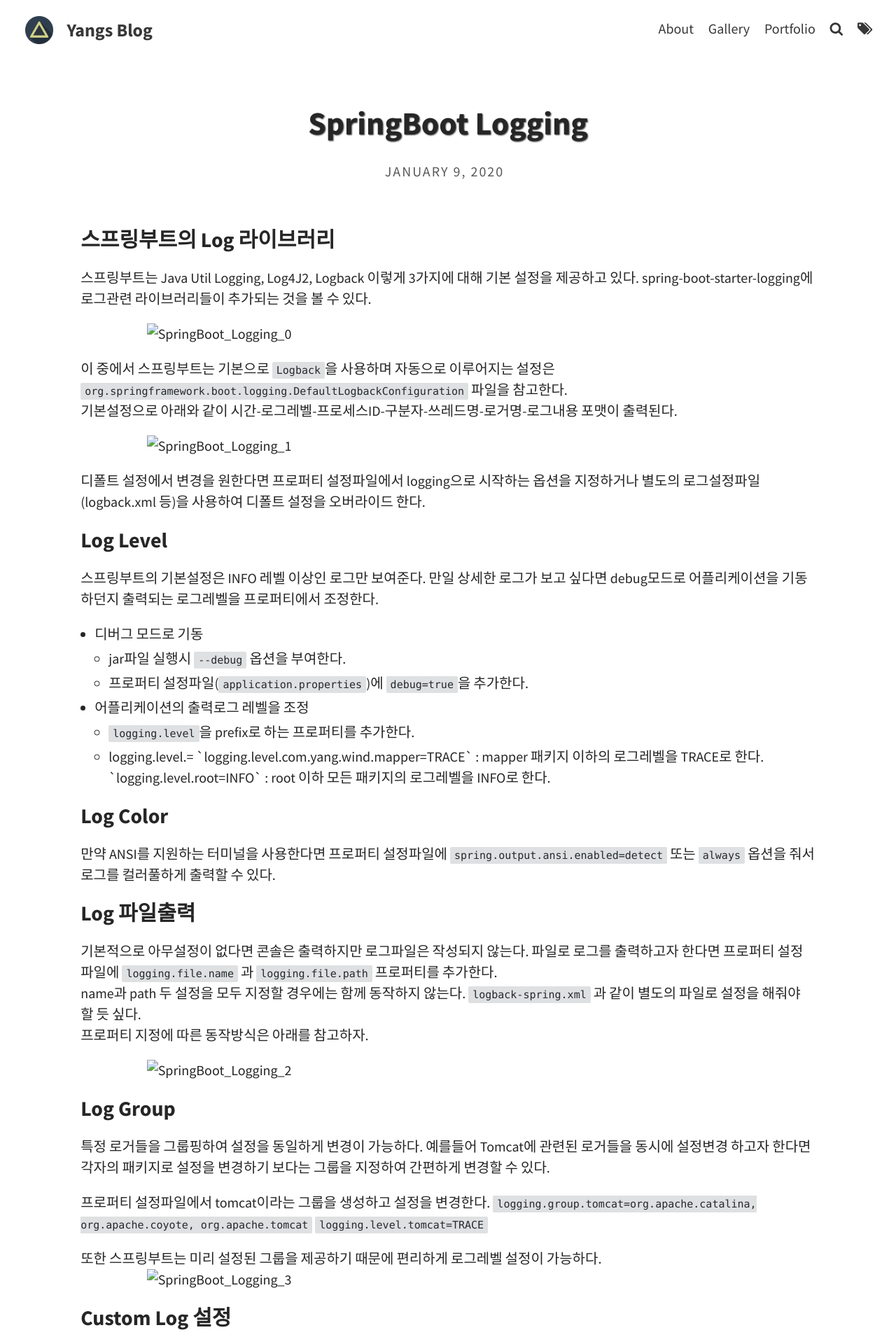
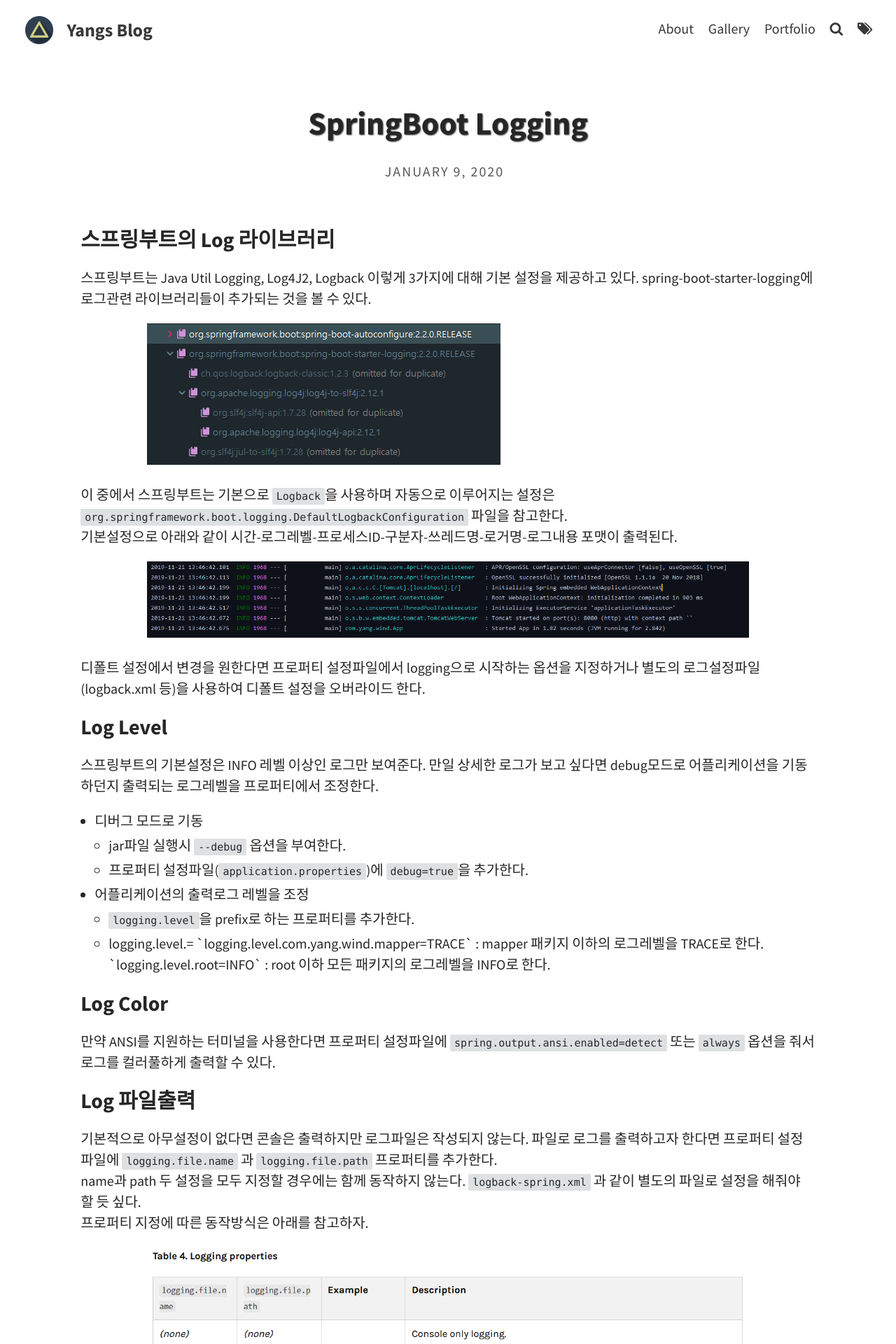
Before and after one commit to swampwar/swampwar.github.io, a Jekyll site: the page built from _posts/2020/2020-01-09-SpringBoot-Logging.md, in a window 1280 px wide. Shown: the top 1920 px of the page at 70% size. Built offline with Jekyll 4.4.1, drawn with Linux system fonts in a browser that asks for light colours.

Commit message:
SpringBoot 로깅 포스팅

```diff
--- a/_posts/2020/2020-01-09-SpringBoot-Logging.md
+++ b/_posts/2020/2020-01-09-SpringBoot-Logging.md
@@ -8,12 +8,12 @@ tags: [Java, Spring, SpringBoot, Logging, 로깅, Logback, 로그]
 스프링부트는 Java Util Logging, Log4J2, Logback 이렇게 3가지에 대해 기본 설정을 제공하고 있다.
 spring-boot-starter-logging에 로그관련 라이브러리들이 추가되는 것을 볼 수 있다.
 
-![SpringBoot_Logging_0]({{ "/assets/img/2020/SpringBoot_Logging_0.png" | relative_url }})
+![SpringBoot_Logging_0]({{ "/assets/img/202001/SpringBoot_Logging_0.png" | relative_url }})
 
 이 중에서 스프링부트는 기본으로 `Logback`을 사용하며 자동으로 이루어지는 설정은 `org.springframework.boot.logging.DefaultLogbackConfiguration` 파일을 참고한다.
 기본설정으로 아래와 같이 시간-로그레벨-프로세스ID-구분자-쓰레드명-로거명-로그내용 포맷이 출력된다.
 
-![SpringBoot_Logging_1]({{ "/assets/img/2020/SpringBoot_Logging_1.png" | relative_url }})
+![SpringBoot_Logging_1]({{ "/assets/img/202001/SpringBoot_Logging_1.png" | relative_url }})
 
 디폴트 설정에서 변경을 원한다면 프로퍼티 설정파일에서 logging으로 시작하는 옵션을 지정하거나 별도의 로그설정파일(logback.xml 등)을 사용하여 디폴트 설정을 오버라이드 한다.
 
@@ -37,7 +37,7 @@ spring-boot-starter-logging에 로그관련 라이브러리들이 추가되는
 name과 path 두 설정을 모두 지정할 경우에는 함께 동작하지 않는다. `logback-spring.xml` 과 같이 별도의 파일로 설정을 해줘야 할 듯 싶다.
 프로퍼티 지정에 따른 동작방식은 아래를 참고하자.
 
-![SpringBoot_Logging_2]({{ "/assets/img/2020/SpringBoot_Logging_2.png" | relative_url }})
+![SpringBoot_Logging_2]({{ "/assets/img/202001/SpringBoot_Logging_2.png" | relative_url }})
 
 ### Log Group
 특정 로거들을 그룹핑하여 설정을 동일하게 변경이 가능하다. 예를들어 Tomcat에 관련된 로거들을 동시에 설정변경 하고자 한다면 각자의 패키지로 설정을 변경하기 보다는 그룹을 지정하여 간편하게 변경할 수 있다.
@@ -47,8 +47,8 @@ name과 path 두 설정을 모두 지정할 경우에는 함께 동작하지 않
 `logging.level.tomcat=TRACE`
 
 또한 스프링부트는 미리 설정된 그룹을 제공하기 때문에 편리하게 로그레벨 설정이 가능하다.
-![SpringBoot_Logging_3]({{ "/assets/img/2020/SpringBoot_Logging_3.png" | relative_url }})
+![SpringBoot_Logging_3]({{ "/assets/img/202001/SpringBoot_Logging_3.png" | relative_url }})
 
 ### Custom Log 설정
 설정한 로그시스템에 따라 아래의 파일이 로드되어 환경이 구성된다.
-![SpringBoot_Logging_4]({{ "/assets/img/2020/SpringBoot_Logging_4.png" | relative_url }})
+![SpringBoot_Logging_4]({{ "/assets/img/202001/SpringBoot_Logging_4.png" | relative_url }})
```
